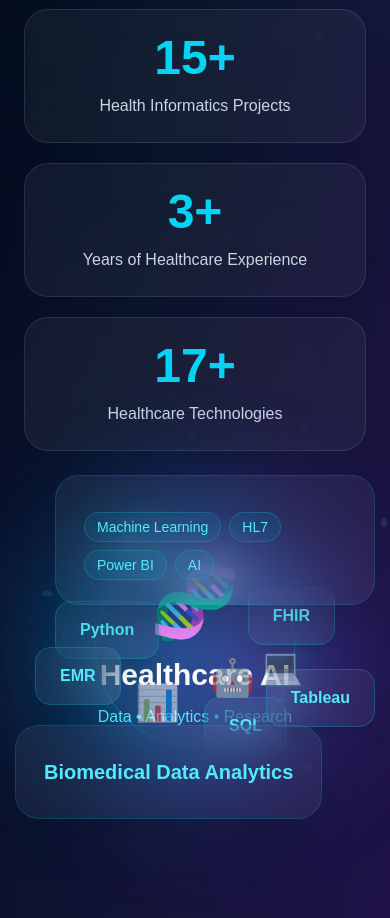
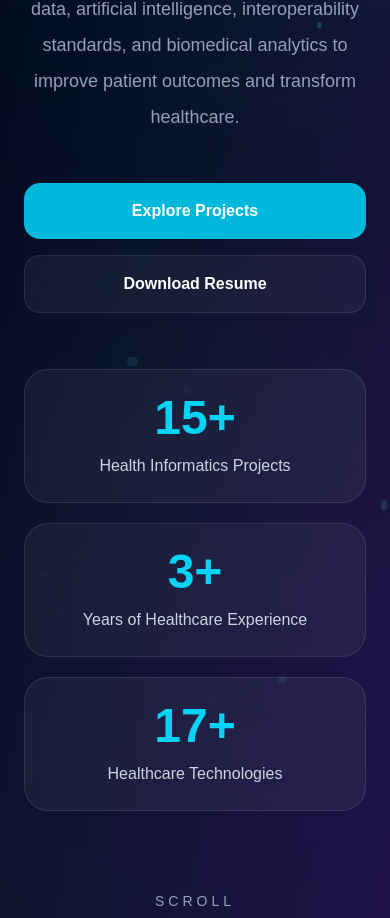
Before and after one commit to aishwaryamohanraj7/aishwarya-portfolio, a Next.js app: page / in a window 390 px wide. Shown: the part 1052-1970 px from the top of the page. Built offline with nearby package versions, Linux system fonts and the light colour scheme.

Commit message:
Update portfolio website

```diff
--- a/components/Hero.tsx
+++ b/components/Hero.tsx
@@ -32,11 +32,11 @@ export default function Hero() {
 
         <div className="grid grid-cols-1 lg:grid-cols-2 gap-14 lg:gap-20 items-center">
 
-          {/* ================= LEFT ================= */}
+         {/* ================= LEFT ================= */}
 
-          <div>
-<div className="order-2 lg:order-1 text-center lg:text-left"></div>
-            {/* Status Badge */}
+<div className="order-2 lg:order-1 text-center lg:text-left">
+
+  {/* Status Badge */}
 
             <div className="inline-flex items-center gap-4 rounded-full border border-cyan-500/30 bg-white/5 backdrop-blur-xl px-6 py-3">
 
@@ -96,11 +96,11 @@ export default function Hero() {
 
             {/* Buttons */}
 
-            <div className="mt-12 flex flex-wrap gap-5">
+            <div className="mt-12 flex flex-col sm:flex-row gap-4 justify-center lg:justify-start">
 
               <a
                 href="#projects"
-                className="rounded-2xl bg-cyan-500 px-8 py-4 font-semibold text-white transition-all duration-300 hover:scale-105 hover:bg-cyan-400 hover:shadow-2xl hover:shadow-cyan-500/30"
+                className="rounded-2xl bg-cyan-500 w-full sm:w-auto px-8 py-4 text-center font-semibold text-white transition-all duration-300 hover:scale-105 hover:bg-cyan-400 hover:shadow-2xl hover:shadow-cyan-500/30"
               >
                 Explore Projects
               </a>
@@ -108,7 +108,7 @@ export default function Hero() {
               <a
                 href="/resume/resume.pdf"
                 target="_blank"
-                className="rounded-2xl border border-white/10 bg-white/5 backdrop-blur-xl px-8 py-4 font-semibold text-white transition-all duration-300 hover:scale-105 hover:border-cyan-400 hover:bg-white/10"
+                className="rounded-2xl border border-white/10 bg-white/5 backdrop-blur-xl w-full sm:w-auto px-8 py-4 text-center font-semibold text-white transition-all duration-300 hover:scale-105 hover:border-cyan-400 hover:bg-white/10"
               >
                 Download Resume
               </a>
@@ -162,15 +162,15 @@ export default function Hero() {
 
           <div className="order-1 lg:order-2 flex justify-center mb-12 lg:mb-0">
 
-            <div className="relative w-[280px] h-[280px] sm:w-[380px] sm:h-[380px] lg:w-[520px] lg:h-[520px]">
+            <div className="relative w-[260px] h-[260px] sm:w-[340px] sm:h-[340px] lg:w-[520px] lg:h-[520px]">
 
               {/* Main Glow */}
 
-              <div className="absolute inset-0 rounded-full bg-gradient-to-r from-cyan-500 via-blue-500 to-violet-500 blur-3xl opacity-30 animate-pulse"></div>
+              <div className="hidden lg:block absolute inset-0 rounded-full bg-gradient-to-r from-cyan-500 via-blue-500 to-violet-500 blur-3xl opacity-30 animate-pulse"></div>
 
               {/* Main Circle */}
 
-              <div className="absolute inset-10 rounded-full border border-cyan-400/30 bg-white/5 backdrop-blur-xl flex items-center justify-center shadow-[0_0_60px_rgba(34,211,238,0.25)]">
+              <div className="hidden lg:block absolute inset-10 rounded-full border border-cyan-400/30 bg-white/5 backdrop-blur-xl flex items-center justify-center shadow-[0_0_60px_rgba(34,211,238,0.25)]">
 
                 <div className="text-center">
 
@@ -192,7 +192,7 @@ export default function Hero() {
 
               {/* Floating Skill Cards */}
 
-              <div className="absolute top-4 left-10 rounded-2xl border border-cyan-500/30 bg-white/5 backdrop-blur-xl px-6 py-4 shadow-xl transition-all duration-300 hover:scale-105">
+              <div className="hidden lg:block absolute top-4 left-10 rounded-2xl border border-cyan-500/30 bg-white/5 backdrop-blur-xl px-6 py-4 shadow-xl transition-all duration-300 hover:scale-105">
 
                 <h4 className="font-bold text-cyan-300">
                   EHR
@@ -200,7 +200,7 @@ export default function Hero() {
 
               </div>
 
-              <div className="absolute top-20 right-0 rounded-2xl border border-cyan-500/30 bg-white/5 backdrop-blur-xl px-6 py-4 shadow-xl transition-all duration-300 hover:scale-105">
+              <div className="hidden lg:blockabsolute top-20 right-0 rounded-2xl border border-cyan-500/30 bg-white/5 backdrop-blur-xl px-6 py-4 shadow-xl transition-all duration-300 hover:scale-105">
 
                 <h4 className="font-bold text-cyan-300">
                   FHIR
@@ -208,7 +208,7 @@ export default function Hero() {
 
               </div>
 
-              <div className="absolute bottom-32 left-0 rounded-2xl border border-cyan-500/30 bg-white/5 backdrop-blur-xl px-6 py-4 shadow-xl transition-all duration-300 hover:scale-105">
+              <div className="hidden lg:blockabsolute bottom-32 left-0 rounded-2xl border border-cyan-500/30 bg-white/5 backdrop-blur-xl px-6 py-4 shadow-xl transition-all duration-300 hover:scale-105">
 
                 <h4 className="font-bold text-cyan-300">
                   Python
@@ -216,7 +216,7 @@ export default function Hero() {
 
               </div>
 
-              <div className="absolute bottom-8 right-12 rounded-2xl border border-cyan-500/30 bg-white/5 backdrop-blur-xl px-6 py-4 shadow-xl transition-all duration-300 hover:scale-105">
+              <div className="hidden lg:blockabsolute bottom-8 right-12 rounded-2xl border border-cyan-500/30 bg-white/5 backdrop-blur-xl px-6 py-4 shadow-xl transition-all duration-300 hover:scale-105">
 
                 <h4 className="font-bold text-cyan-300">
                   SQL
@@ -224,7 +224,7 @@ export default function Hero() {
 
               </div>
 
-              <div className="absolute left-[-20px] top-1/2 rounded-2xl border border-cyan-500/30 bg-white/5 backdrop-blur-xl px-6 py-4 shadow-xl transition-all duration-300 hover:scale-105">
+              <div className="hidden lg:block absolute left-[-20px] top-1/2 rounded-2xl border border-cyan-500/30 bg-white/5 backdrop-blur-xl px-6 py-4 shadow-xl transition-all duration-300 hover:scale-105">
 
                 <h4 className="font-bold text-cyan-300">
                   EMR
@@ -232,7 +232,7 @@ export default function Hero() {
 
               </div>
 
-              <div className="absolute right-[-40px] top-[58%] rounded-2xl border border-cyan-500/30 bg-white/5 backdrop-blur-xl px-6 py-4 shadow-xl transition-all duration-300 hover:scale-105">
+              <div className="hidden lg:block absolute right-[-40px] top-[58%] rounded-2xl border border-cyan-500/30 bg-white/5 backdrop-blur-xl px-6 py-4 shadow-xl transition-all duration-300 hover:scale-105">
 
                 <h4 className="font-bold text-cyan-300">
                   Tableau
@@ -241,7 +241,7 @@ export default function Hero() {
               </div>
                             {/* Research Focus Card */}
 
-              <div className="absolute -bottom-8 -left-10 rounded-3xl border border-cyan-500/20 bg-white/5 backdrop-blur-xl px-7 py-6 shadow-2xl transition-all duration-300 hover:-translate-y-2 hover:border-cyan-400 hover:shadow-cyan-500/20">
+              <div className="hidden lg:block absolute -bottom-8 -left-10 rounded-3xl border border-cyan-500/20 bg-white/5 backdrop-blur-xl px-7 py-6 shadow-2xl transition-all duration-300 hover:-translate-y-2 hover:border-cyan-400 hover:shadow-cyan-500/20">
 
                 <p className="text-sm uppercase tracking-widest text-slate-400">
 
@@ -259,7 +259,7 @@ export default function Hero() {
 
               {/* Expertise Card */}
 
-              <div className="absolute -top-8 -right-10 rounded-3xl border border-cyan-500/20 bg-white/5 backdrop-blur-xl px-7 py-6 shadow-2xl transition-all duration-300 hover:-translate-y-2 hover:border-cyan-400 hover:shadow-cyan-500/20">
+              <div className="hidden lg:block absolute -top-8 -right-10 rounded-3xl border border-cyan-500/20 bg-white/5 backdrop-blur-xl px-7 py-6 shadow-2xl transition-all duration-300 hover:-translate-y-2 hover:border-cyan-400 hover:shadow-cyan-500/20">
 
 
 
@@ -289,19 +289,19 @@ export default function Hero() {
 
               {/* Floating Icons */}
 
-              <div className="absolute top-12 left-1/2 -translate-x-1/2 text-4xl opacity-70 animate-bounce">
+              <div className="hidden lg:block absolute top-12 left-1/2 -translate-x-1/2 text-4xl opacity-70 animate-bounce">
 
               </div>
 
-              <div className="absolute bottom-16 left-20 text-4xl opacity-70 animate-pulse">
+              <div className="hidden lg:block absolute bottom-16 left-20 text-4xl opacity-70 animate-pulse">
                 📊
               </div>
 
-              <div className="absolute bottom-20 right-20 text-4xl opacity-70 animate-bounce">
+              <div className="hidden lg:block absolute bottom-20 right-20 text-4xl opacity-70 animate-bounce">
                 🤖
               </div>
 
-              <div className="absolute top-1/2 right-8 text-4xl opacity-70 animate-pulse">
+              <div className="hidden lg:block absolute top-1/2 right-8 text-4xl opacity-70 animate-pulse">
                 💻
               </div>
 
```
